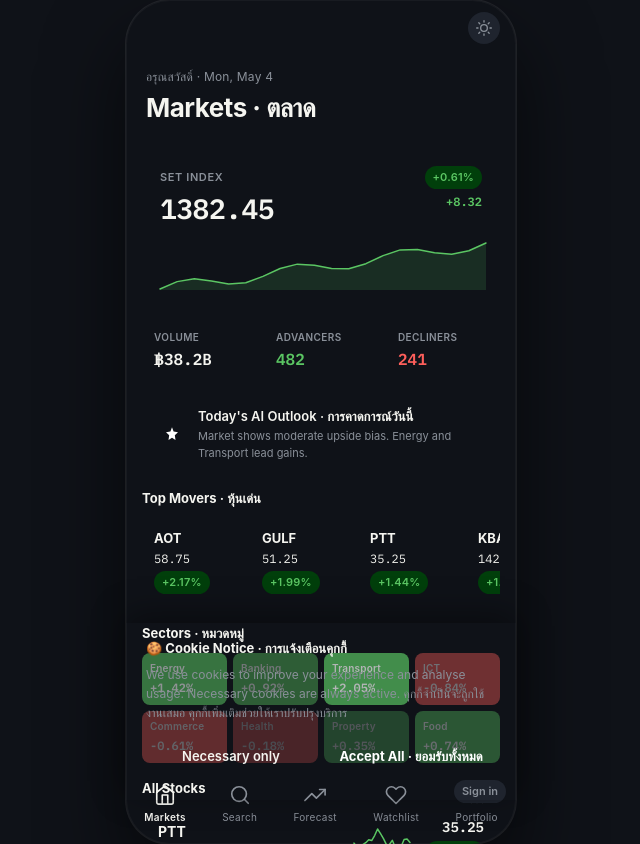
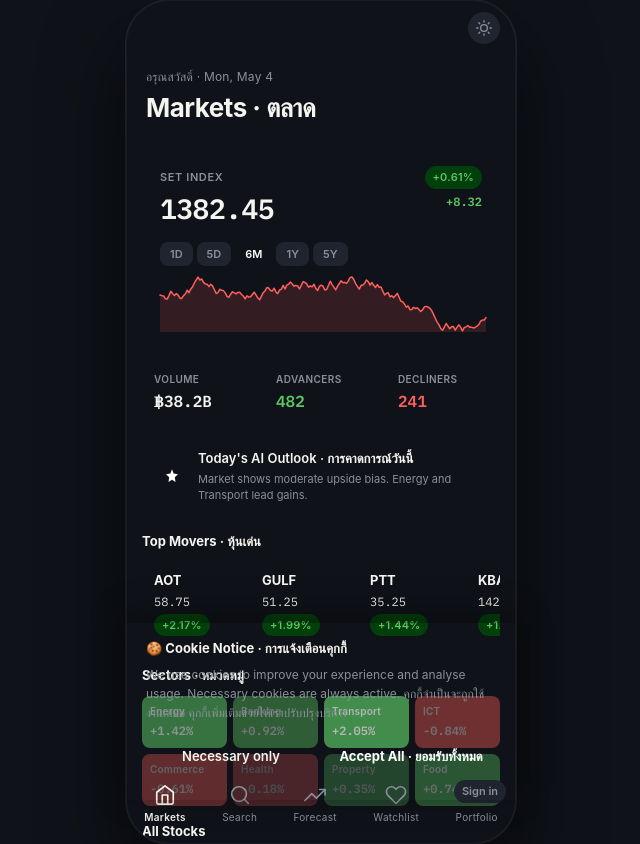
Before and after one commit to runtome/StockApp, a Next.js app: page /markets in a window 1280 px wide. Shown: the whole page, without its empty margins (319-959 px from the left). Built offline with nearby package versions, Linux system fonts and the light colour scheme.

Commit message:
SetIndex

```diff
--- /dev/null
+++ b/src/app/api/market/set-history/route.ts
@@ -0,0 +1,52 @@
+import { NextResponse } from "next/server";
+
+const RANGE_DAYS: Record<string, number> = {
+  "1D": 5, "5D": 10, "6M": 180, "1Y": 365, "5Y": 1825,
+};
+
+function seededRand(seed: number) {
+  let s = seed | 0;
+  return () => {
+    s = Math.imul(1664525, s) + 1013904223;
+    return ((s >>> 0) / 0x100000000);
+  };
+}
+
+function syntheticHistory(days: number, base: number): { date: string; close: number }[] {
+  const today = new Date();
+  const seed = parseInt(today.toISOString().slice(0, 10).replace(/-/g, "")) * 1000 + days;
+  const rand = seededRand(seed);
+  const values = [base];
+  for (let i = 0; i < days; i++) {
+    const r = (rand() - 0.498) * 0.017;   // ~0.85% daily vol, slight up-bias
+    values.push(Math.round((values[values.length - 1] / (1 + r)) * 100) / 100);
+  }
+  values.reverse();
+  return values.map((close, i) => {
+    const d = new Date(today);
+    d.setDate(d.getDate() - (days - i));
+    return { date: d.toISOString().slice(0, 10), close };
+  });
+}
+
+export async function GET(request: Request) {
+  const { searchParams } = new URL(request.url);
+  const range = (searchParams.get("range") ?? "6M").toUpperCase();
+  const days = RANGE_DAYS[range] ?? 180;
+
+  const hfUrl = process.env.HF_SPACE_URL;
+  if (hfUrl) {
+    try {
+      const headers: Record<string, string> = {};
+      if (process.env.HF_SPACE_TOKEN) headers["Authorization"] = `Bearer ${process.env.HF_SPACE_TOKEN}`;
+      const res = await fetch(`${hfUrl}/market/set-history?range=${range}`, {
+        headers,
+        next: { revalidate: 3600 },
+      });
+      if (res.ok) return NextResponse.json(await res.json());
+    } catch {}
+  }
+
+  // Fallback: synthetic history based on mock SET index value
+  return NextResponse.json({ range, data: syntheticHistory(days, 1382.45) });
+}
--- a/src/app/markets/page.tsx
+++ b/src/app/markets/page.tsx
@@ -4,6 +4,7 @@ import { Card } from "@/components/ui/Card";
 import { Chip } from "@/components/ui/Chip";
 import { SparklineChart } from "@/components/charts/SparklineChart";
 import { SectorHeatmap } from "@/components/charts/SectorHeatmap";
+import { SetIndexHero } from "@/components/markets/SetIndexHero";
 import { getMarketSummary } from "@/lib/api/stocks-api";
 import { getStocks } from "@/lib/api/stocks-api";
 import { formatVolume, formatPercent } from "@/lib/utils/format";
@@ -72,7 +73,6 @@ export default async function MarketsPage() {
   const { set_index, advancers, decliners, total_volume, sectors } = summary;
   const validStocks = (stocks as Stock[]).filter((s) => s && typeof s.price === "number" && typeof s.change_pct === "number");
   const topMovers = [...validStocks].sort((a, b) => Math.abs(b.change_pct) - Math.abs(a.change_pct)).slice(0, 6);
-  const setSparkline = Array.from({ length: 20 }, (_, i) => (set_index?.value ?? 0) * (0.985 + i * 0.0008 + Math.sin(i) * 0.002));
 
   return (
     <AppShell>
@@ -85,27 +85,11 @@ export default async function MarketsPage() {
         </div>
 
         {/* SET Index Hero */}
-        <div style={{ margin: "14px 16px 0" }}>
-          <Card style={{ padding: 18 }}>
-            <div style={{ display: "flex", alignItems: "baseline", justifyContent: "space-between" }}>
-              <div>
-                <div style={{ fontSize: 11, color: "var(--color-muted)", fontWeight: 600, letterSpacing: 0.6 }}>SET INDEX</div>
-                <div style={{ fontFamily: "var(--font-mono)", fontSize: 28, fontWeight: 700, marginTop: 2, letterSpacing: -0.5, color: "var(--color-ink)" }}>
-                  {(set_index?.value ?? 0).toFixed(2)}
-                </div>
-              </div>
-              <div style={{ textAlign: "right" }}>
-                <Chip label={`${(set_index?.pct ?? 0) >= 0 ? "+" : ""}${(set_index?.pct ?? 0).toFixed(2)}%`} variant={(set_index?.pct ?? 0) >= 0 ? "up" : "down"} />
-                <div style={{ fontFamily: "var(--font-mono)", fontSize: 12, color: (set_index?.change ?? 0) >= 0 ? "var(--color-up)" : "var(--color-down)", fontWeight: 600, marginTop: 4 }}>
-                  {(set_index?.change ?? 0) >= 0 ? "+" : ""}{(set_index?.change ?? 0).toFixed(2)}
-                </div>
-              </div>
-            </div>
-            <div style={{ marginTop: 12 }}>
-              <SparklineChart data={setSparkline} width={326} height={48} fill />
-            </div>
-          </Card>
-        </div>
+        <SetIndexHero
+          value={set_index?.value ?? 0}
+          change={set_index?.change ?? 0}
+          pct={set_index?.pct ?? 0}
+        />
 
         {/* Quick Stats */}
         <div style={{ display: "flex", gap: 8, padding: "12px 16px 0" }}>
--- /dev/null
+++ b/src/components/markets/SetIndexHero.tsx
@@ -0,0 +1,87 @@
+"use client";
+import { useState, useEffect } from "react";
+import { Card } from "@/components/ui/Card";
+import { Chip } from "@/components/ui/Chip";
+import { SparklineChart } from "@/components/charts/SparklineChart";
+
+const RANGES = ["1D", "5D", "6M", "1Y", "5Y"] as const;
+type Range = typeof RANGES[number];
+
+interface Props {
+  value: number;
+  change: number;
+  pct: number;
+}
+
+export function SetIndexHero({ value, change, pct }: Props) {
+  const [range, setRange] = useState<Range>("6M");
+  const [sparkline, setSparkline] = useState<number[]>([]);
+  const [loading, setLoading] = useState(true);
+
+  useEffect(() => {
+    setLoading(true);
+    fetch(`/api/market/set-history?range=${range}`)
+      .then((r) => r.json())
+      .then((d) => setSparkline((d.data ?? []).map((p: { close: number }) => p.close)))
+      .catch(() => {})
+      .finally(() => setLoading(false));
+  }, [range]);
+
+  const isUp = pct >= 0;
+
+  return (
+    <div style={{ margin: "14px 16px 0" }}>
+      <Card style={{ padding: 18 }}>
+        {/* Value + change */}
+        <div style={{ display: "flex", alignItems: "baseline", justifyContent: "space-between" }}>
+          <div>
+            <div style={{ fontSize: 11, color: "var(--color-muted)", fontWeight: 600, letterSpacing: 0.6 }}>SET INDEX</div>
+            <div style={{ fontFamily: "var(--font-mono)", fontSize: 28, fontWeight: 700, marginTop: 2, letterSpacing: -0.5, color: "var(--color-ink)" }}>
+              {value.toFixed(2)}
+            </div>
+          </div>
+          <div style={{ textAlign: "right" }}>
+            <Chip label={`${isUp ? "+" : ""}${pct.toFixed(2)}%`} variant={isUp ? "up" : "down"} />
+            <div style={{ fontFamily: "var(--font-mono)", fontSize: 12, color: isUp ? "var(--color-up)" : "var(--color-down)", fontWeight: 600, marginTop: 4 }}>
+              {isUp ? "+" : ""}{change.toFixed(2)}
+            </div>
+          </div>
+        </div>
+
+        {/* Range selector */}
+        <div style={{ display: "flex", gap: 4, margin: "12px 0 10px" }}>
+          {RANGES.map((r) => (
+            <button
+              key={r}
+              onClick={() => setRange(r)}
+              style={{
+                padding: "4px 10px",
+                borderRadius: 8,
+                border: "none",
+                cursor: "pointer",
+                fontSize: 11,
+                fontWeight: 600,
+                background: range === r ? "var(--color-ai)" : "var(--color-chip)",
+                color: range === r ? "#fff" : "var(--color-muted)",
+                transition: "background 0.15s",
+              }}
+            >
+              {r}
+            </button>
+          ))}
+        </div>
+
+        {/* Chart */}
+        <div style={{ opacity: loading ? 0.4 : 1, transition: "opacity 0.25s", minHeight: 56 }}>
+          {sparkline.length >= 2 ? (
+            <SparklineChart data={sparkline} width={326} height={56} fill />
+          ) : (
+            <div style={{ height: 56, display: "flex", alignItems: "center", justifyContent: "center" }}>
+              <div style={{ fontSize: 11, color: "var(--color-muted)" }}>Loading…</div>
+            </div>
+          )}
+        </div>
+      </Card>
+    </div>
+  );
+}
```
